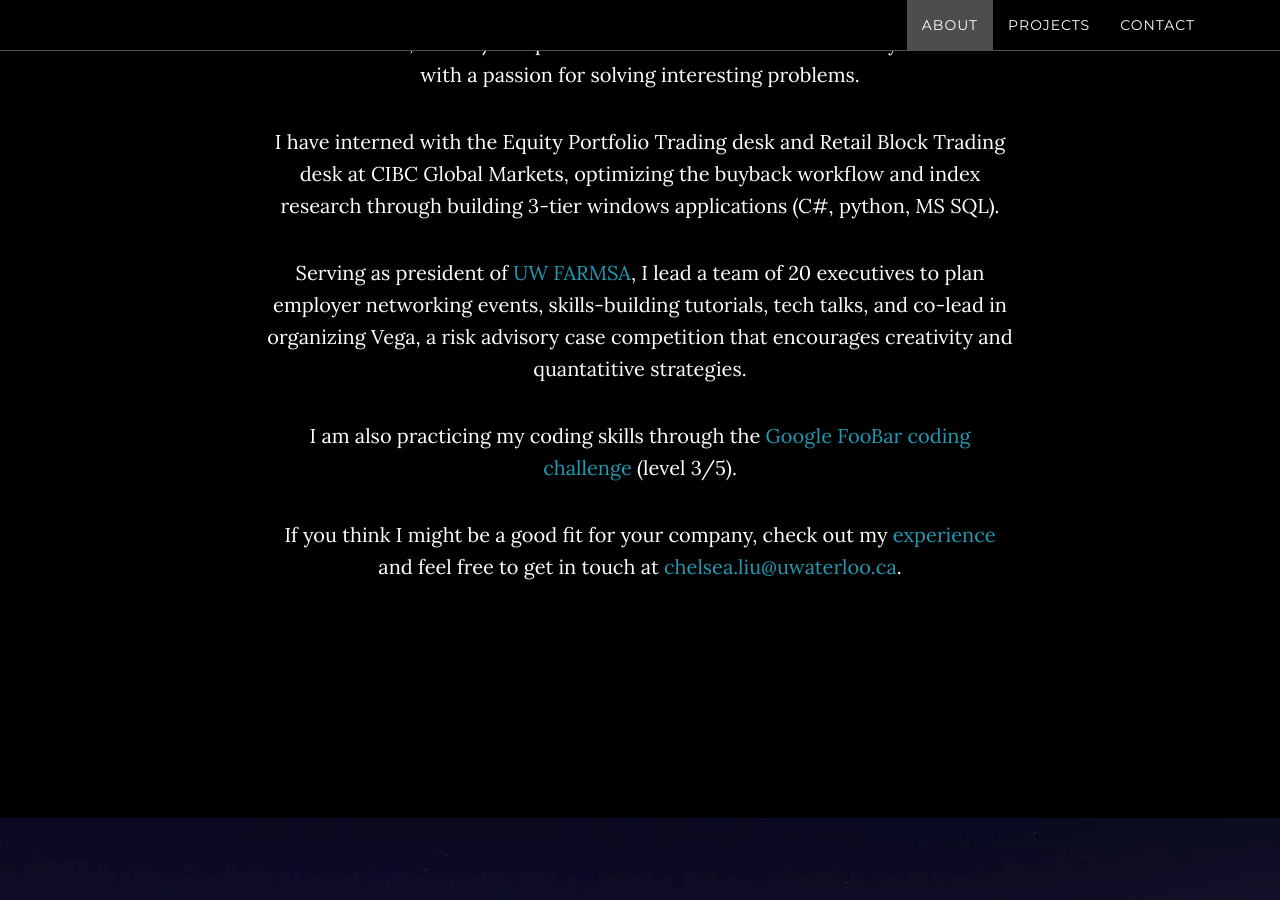
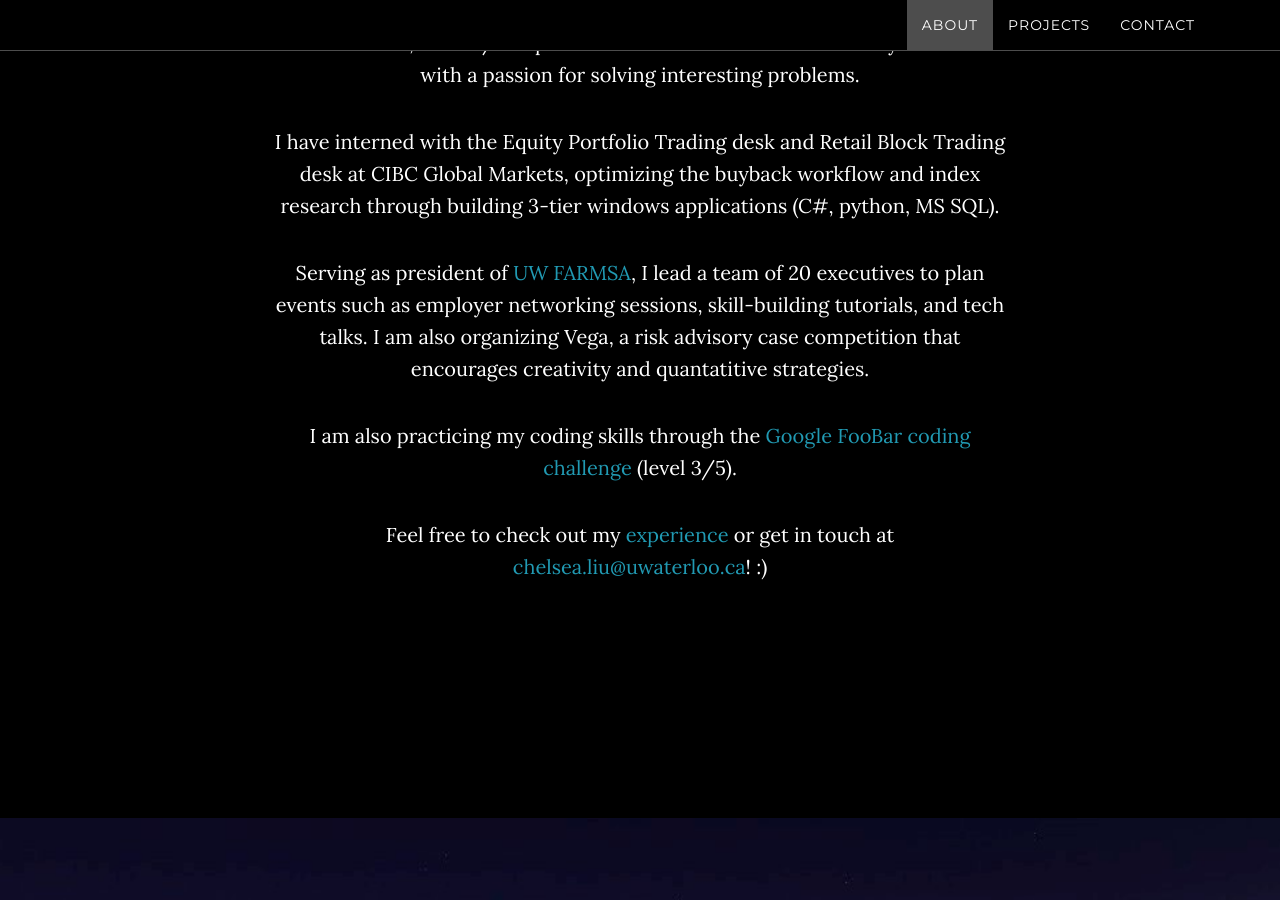
Before and after one commit to zchelseal/GoodRock, a Jekyll site: the page built from index.html, in a window 1280 px wide and 900 px high, scrolled down 1208 px. Built offline with Jekyll 4.4.1, drawn with Linux system fonts in a browser that asks for light colours.

Commit message:
Updated about section to include more details

```diff
--- a/_includes/about.html
+++ b/_includes/about.html
@@ -12,17 +12,18 @@
                   the buyback workflow and index research through building 3-tier
                   windows applications (C#, python, MS SQL). </p>
                 <P>Serving as president of <a href="http://uwfarmsa.uwaterloo.ca/">
-                  UW FARMSA</a>, I lead a team of 20 executives to plan employer
-                  networking events, skills-building tutorials, tech talks,
-                  and co-lead in organizing Vega, a risk advisory case competition
-                  that encourages creativity and quantatitive strategies.</p>
+                  UW FARMSA</a>, I lead a team of 20 executives to plan events
+                  such as employer networking sessions, skill-building tutorials,
+                  and tech talks. I am also organizing Vega, a risk advisory case
+                  competition that encourages creativity and quantatitive strategies.</p>
                 <P>I am also practicing my coding skills through the
                   <a href="https://foobar.withgoogle.com/">
                     Google FooBar coding challenge</a> (level 3/5).</p>
-                <P>If you think I might be a good fit for your company,
-                  check out my <a href="https://drive.google.com/file/d/0B_0nYTfwLbHcb1FIdmluV2Y5Sjg/view?usp=sharing">
-                    experience</a> and feel free to get in touch at
-                    <a href="https://chelsea.liu@uwaterloo.ca">chelsea.liu@uwaterloo.ca</a>.</p>
+                <P>Feel free to check out my
+                  <a href="https://drive.google.com/file/d/0B_0nYTfwLbHcb1FIdmluV2Y5Sjg/view?usp=sharing">
+                    experience</a> or get in touch at
+                  <a href="https://chelsea.liu@uwaterloo.ca">
+                    chelsea.liu@uwaterloo.ca</a>! :)</p>
                 <!--<p>The Jekyll version is brought to you by <a href="https://github.com/jeromelachaud">Jerome Lachaud</a></p>-->
                 <!--<p>To hire me scroll to the very bottom, otherwise don't. </p>-->
                 <!--<p>Enjoy! :)</p>-->
```
